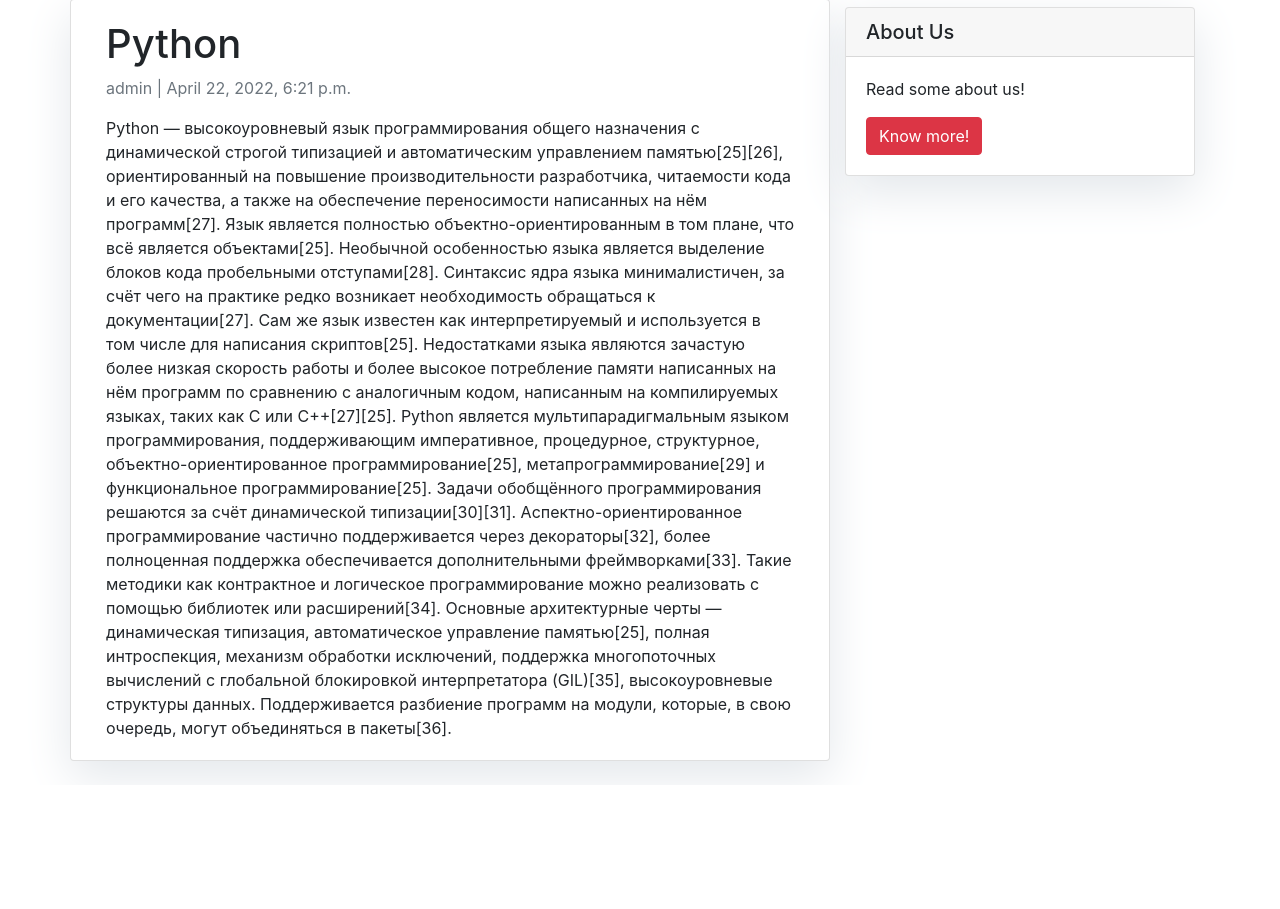
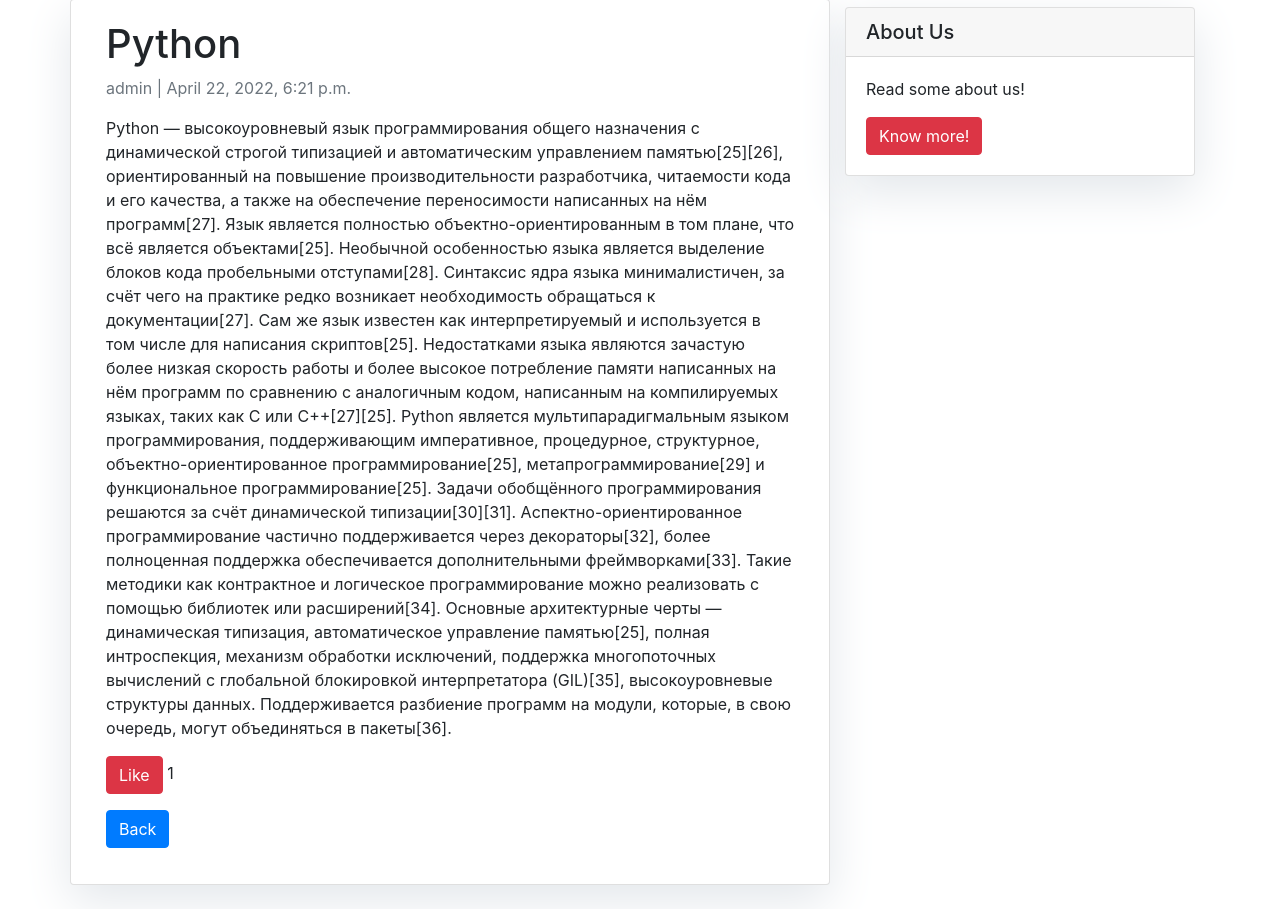
Before and after one commit to tellow-it/web_app_duo, a Django app: a page that uses templates/main/base.html in a window 1280 px wide. Shown: the part 17-926 px from the top of the page. Before the commit the page ends 797 px from the top, so only its background shows below. Run offline with Django 4.2, Linux system fonts and the light colour scheme; data comes from the database, SQL or seed files in the repository; both versions use the stored data as it was after the commit; some libraries are stand-ins or nearby versions.

Commit message:
all done for 5l

```diff
--- a/main/models.py
+++ b/main/models.py
@@ -26,6 +26,11 @@
     content = models.TextField()
     created_on = models.DateTimeField(auto_now_add=True)
     status = models.IntegerField(choices=STATUS, default=0)
+    likes = models.ManyToManyField(User, related_name="likes")
+
+    @property
+    def total_likes(self):
+        return self.likes.count()
 
     class Meta:
         ordering = ['-created_on']
--- a/main/urls.py
+++ b/main/urls.py
@@ -1,5 +1,6 @@
 from django.urls import path
 
+from main import views
 from main.views import IndexView, AboutView, PostList, ContactView, FeedBackView, PostDetail
 
 urlpatterns = [
@@ -9,5 +10,6 @@
     path('contact/', ContactView.as_view(), name="contact"),
     path('feedback/', FeedBackView.as_view(), name="feedback"),
     path('blog/<slug:slug>/', PostDetail.as_view(), name='post_detail'),
+    path('like/', views.like, name='like'),
 
 ]
--- a/main/views.py
+++ b/main/views.py
@@ -1,10 +1,40 @@
-import requests
+from django.http import HttpResponse
 from django.views.generic import TemplateView, CreateView, ListView, DetailView
-from django.conf import settings
 
 from main.forms import FeedBackForm
 from main.models import FeedBack, Post
 from main.telegram import telegram_bot_send_text
+
+try:
+    from django.utils import simplejson as json
+except ImportError:
+    import json
+from django.shortcuts import get_object_or_404
+from django.contrib.auth.decorators import login_required
+from django.views.decorators.http import require_POST
+
+
+
+@require_POST
+def like(request):
+    if request.method == 'POST':
+        user = request.user
+        slug = request.POST.get('slug', None)
+        post = get_object_or_404(Post, slug=slug)
+
+        if post.likes.filter(id=user.id).exists():
+            # user has already liked this company
+            # remove like/user
+            post.likes.remove(user)
+            message = 'You disliked this'
+        else:
+            # add a new like for a company
+            post.likes.add(user)
+            message = 'You liked this'
+
+        ctx = {'total_likes': post.total_likes, 'message': message}
+        # use mimetype instead of content_type if django < 5
+        return HttpResponse(json.dumps(ctx), content_type='application/json')
 
 
 class IndexView(TemplateView):
@@ -37,7 +67,7 @@
     template_name = "main/blog.html"
     model = Post
     context_object_name = "posts"
-    paginate_by = 3
+    paginate_by = 2
     queryset = Post.objects.filter(status=1).order_by('-created_on')
 
 
--- a/templates/main/base.html
+++ b/templates/main/base.html
@@ -12,6 +12,7 @@
     <link rel="stylesheet" href="https://maxcdn.bootstrapcdn.com/bootstrap/4.0.0/css/bootstrap.min.css"
           integrity="sha384-Gn5384xqQ1aoWXA+058RXPxPg6fy4IWvTNh0E263XmFcJlSAwiGgFAW/dAiS6JXm"
           crossorigin="anonymous"/>
+    <script src="https://code.jquery.com/jquery-3.1.1.min.js"> </script>
     <title>{% block title %}
     {% endblock %}
     </title>
@@ -47,15 +48,15 @@
         document.body.style.backgroundColor = "white";
     }
 </script>
-<script src="https://code.jquery.com/jquery-3.2.1.slim.min.js"
-        integrity="sha384-KJ3o2DKtIkvYIK3UENzmM7KCkRr/rE9/Qpg6aAZGJwFDMVNA/GpGFF93hXpG5KkN"
-        crossorigin="anonymous"></script>
-<script src="https://cdnjs.cloudflare.com/ajax/libs/popper.js/1.12.9/umd/popper.min.js"
-        integrity="sha384-ApNbgh9B+Y1QKtv3Rn7W3mgPxhU9K/ScQsAP7hUibX39j7fakFPskvXusvfa0b4Q"
-        crossorigin="anonymous"></script>
-<script src="https://maxcdn.bootstrapcdn.com/bootstrap/4.0.0/js/bootstrap.min.js"
-        integrity="sha384-JZR6Spejh4U02d8jOt6vLEHfe/JQGiRRSQQxSfFWpi1MquVdAyjUar5+76PVCmYl"
-        crossorigin="anonymous"></script>
+
+<script src="https://code.jquery.com/jquery-3.1.1.min.js">
+</script>
+<script src="https://cdn.jsdelivr.net/npm/popper.js@1.16.0/dist/umd/popper.min.js"
+        integrity="sha384-Q6E9RHvbIyZFJoft+2mJbHaEWldlvI9IOYy5n3zV9zzTtmI3UksdQRVvoxMfooAo" crossorigin="anonymous">
+</script>
+<script src="https://stackpath.bootstrapcdn.com/bootstrap/4.4.1/js/bootstrap.min.js"
+        integrity="sha384-wfSDF2E50Y2D1uUdj0O3uMBJnjuUD4Ih7YwaYd1iqfktj0Uod8GCExl3Og8ifwB6" crossorigin="anonymous">
+</script>
 
 </body>
 </html>
--- a/templates/main/post_detail.html
+++ b/templates/main/post_detail.html
@@ -8,10 +8,33 @@
                     <h1>{% block title %} {{ object.title }} {% endblock title %}</h1>
                     <p class=" text-muted">{{ post.author }} | {{ post.created_on }}</p>
                     <p class="card-text ">{{ object.content | safe }}</p>
+
+
+                    <p>
+                        <button class="btn btn-danger" id="like" name="{{ post.slug }}" value="Like">Like</button>
+                        <span id="like_count">{{ post.total_likes }}</span>
+                    </p>
+                    <p><a href="{% url 'blog' %}" class="btn btn-primary">Back</a></p>
                 </div>
             </div>
             {% block sidebar %} {% include 'main/sidebar.html' %} {% endblock sidebar %}
         </div>
     </div>
 
+    <script>
+        $('#like').click(function () {
+            $.ajax({
+                type: "POST",
+                url: "{% url 'like' %}",
+                data: {'slug': $(this).attr('name'), 'csrfmiddlewaretoken': '{{ csrf_token }}'},
+                dataType: "json",
+                success: function (response) {
+                    document.getElementById("like_count").innerHTML = response.total_likes
+                },
+                error: function (rs, e) {
+                }
+            });
+        })
+    </script>
+
 {% endblock %}
--- a/templates/main/sidebar.html
+++ b/templates/main/sidebar.html
@@ -13,7 +13,7 @@
         <h5 class="card-header">About Us</h5>
     <div class="card-body">
         <p class="card-text"> Read some about us!</p>
-        <a href="https://djangocentral.com/building-a-blog-application-with-django"
+        <a href="{% url 'about' %}"
            class="btn btn-danger">Know more!</a>
     </div>
 </div>
```
Also changed, not shown: db.sqlite3, main/migrations/0002_post_like_count_post_likes.py (added), main/migrations/0003_alter_post_likes.py (added), main/migrations/0004_remove_post_like_count.py (added), main/migrations/0005_alter_post_likes.py (added).
